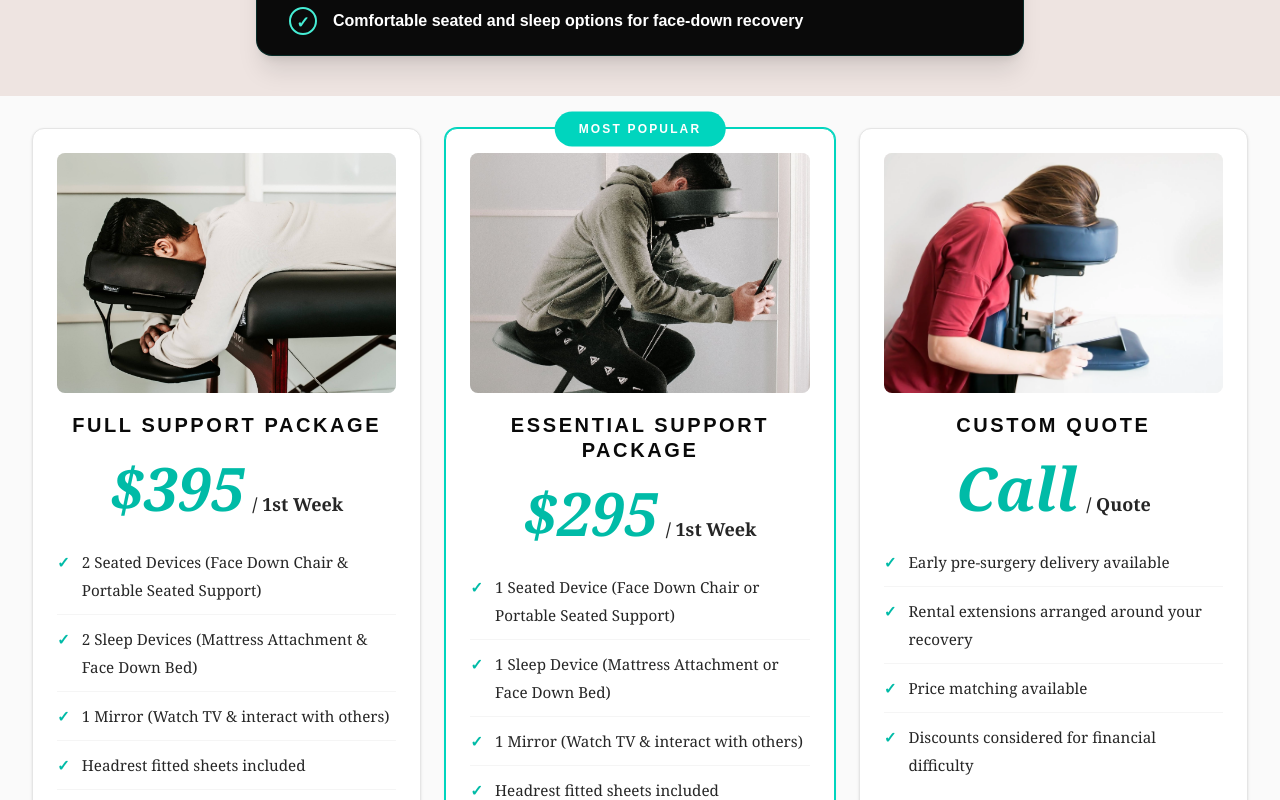
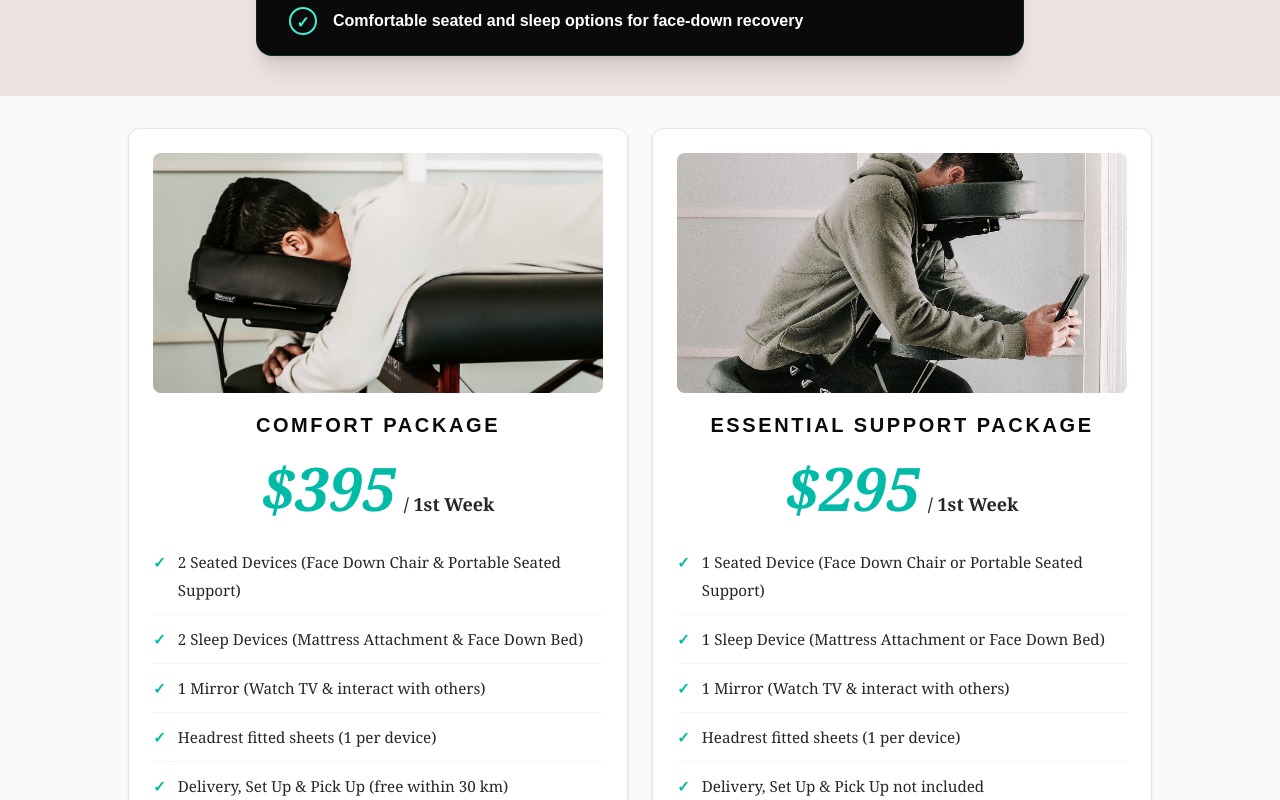
Before and after one commit to vitrectomyrentals/vitrectomy-healing, a Next.js app: page / in a window 1280 px wide. Shown: the part 940-1740 px from the top of the page. Built offline with nearby package versions, Linux system fonts and the light colour scheme.

Commit message:
Update hero title and pricing packages

```diff
--- a/app/page.tsx
+++ b/app/page.tsx
@@ -11,61 +11,42 @@ export const metadata = buildMetadata({
 
 const packages = [
   {
-    title: "Full Support Package",
+    title: "Comfort Package",
     subtitle: "Complete seated and sleep support for face-down recovery",
     price: "$395",
     duration: "/ 1st Week",
     ctaTheme: "dark",
     image: "/sleep2.jpg",
-    imageAlt: "Face down recovery bed included with the Full Support Package",
+    imageAlt: "Face down recovery bed included with the Comfort Package",
     imageClassName: "object-cover object-[center_45%]",
-    orderClassName: "order-2 lg:order-none",
+    orderClassName: "order-1 lg:order-none",
     features: [
       "2 Seated Devices (Face Down Chair & Portable Seated Support)",
       "2 Sleep Devices (Mattress Attachment & Face Down Bed)",
       "1 Mirror (Watch TV & interact with others)",
-      "Headrest fitted sheets included",
-      "Free Delivery, Set Up & Pick Up (within 30 km)",
+      "Headrest fitted sheets (1 per device)",
+      "Delivery, Set Up & Pick Up (free within 30 km)",
     ],
     exclusions: ["2nd week: $200 + tax"],
   },
   {
-    label: "Most Popular",
     title: "Essential Support Package",
     subtitle: "Core face-down equipment for focused recovery",
     price: "$295",
     duration: "/ 1st Week",
-    featured: true,
     ctaTheme: "teal",
     image: "/chair.jpg",
     imageAlt: "Face down chair included with the Essential Support Package",
     imageClassName: "object-cover object-[center_25%]",
-    orderClassName: "order-1 lg:order-none",
+    orderClassName: "order-2 lg:order-none",
     features: [
       "1 Seated Device (Face Down Chair or Portable Seated Support)",
       "1 Sleep Device (Mattress Attachment or Face Down Bed)",
       "1 Mirror (Watch TV & interact with others)",
-      "Headrest fitted sheets included",
-      "Flexible pickup or delivery options",
+      "Headrest fitted sheets (1 per device)",
+      "Delivery, Set Up & Pick Up not included",
     ],
-    exclusions: ["Delivery, setup & pickup not included", "2nd week: $150 + tax"],
-  },
-  {
-    title: "Custom Quote",
-    subtitle: "Personalized support for your surgery timeline",
-    price: "Call",
-    duration: "/ Quote",
-    ctaTheme: "dark",
-    image: "/seated3.webp",
-    imageAlt: "Portable seated face down support available for custom vitrectomy recovery rentals",
-    imageClassName: "object-cover object-[center_48%]",
-    orderClassName: "order-3 lg:order-none",
-    features: [
-      "Early pre-surgery delivery available",
-      "Rental extensions arranged around your recovery",
-      "Price matching available",
-      "Discounts considered for financial difficulty",
-    ],
+    exclusions: ["2nd week: $150 + tax"],
   },
 ];
 
@@ -88,7 +69,7 @@ export default function Home() {
               Canada Vitrectomy Equipment
             </p>
             <h1 className="whitespace-nowrap text-[2.28rem] font-black leading-[0.92] tracking-tight text-[#081936] min-[420px]:text-[2.45rem] sm:text-5xl">
-              Vitrectomy Healing
+              Face Down Recovery Rentals
             </h1>
             <div className="mx-auto mt-4 h-1 w-24 rounded-full bg-teal-400" />
             <p className="mx-auto mt-4 max-w-lg text-pretty text-base leading-7 text-neutral-800 sm:text-lg">
@@ -153,7 +134,7 @@ export default function Home() {
           <div className="mx-auto mt-5 max-w-5xl text-center">
             <p className="mb-2 text-xs font-black uppercase tracking-[0.28em] text-teal-700">Canada Vitrectomy Equipment</p>
             <h1 className="text-balance text-6xl font-black leading-[0.92] tracking-tight text-[#081936] xl:text-7xl">
-              Vitrectomy Healing
+              Face Down Recovery Rentals
             </h1>
             <div className="mx-auto mt-3 h-1 w-24 rounded-full bg-teal-400" />
             <p className="mx-auto mt-3 max-w-2xl text-pretty text-lg leading-8 text-neutral-800">
@@ -191,7 +172,7 @@ export default function Home() {
       </section>
 
       <section id="prices" className="bg-neutral-50 px-4 pb-7 pt-6 sm:px-8 lg:pb-9 lg:pt-8">
-        <div className="mx-auto grid max-w-7xl gap-6 lg:grid-cols-3 lg:items-start lg:gap-6">
+        <div className="mx-auto grid max-w-5xl gap-6 lg:grid-cols-2 lg:items-start lg:gap-6">
           {packages.map((pkg) => (
             <article
               key={pkg.title}
--- a/app/prices/page.tsx
+++ b/app/prices/page.tsx
@@ -13,61 +13,42 @@ export const metadata: Metadata = buildMetadata({
 
 const packages = [
   {
-    title: "Full Support Package",
+    title: "Comfort Package",
     subtitle: "Complete seated and sleep support for face-down recovery",
     price: "$395",
     duration: "/ 1st Week",
     ctaTheme: "dark",
     image: "/sleep2.jpg",
-    imageAlt: "Face down recovery bed included with the Full Support Package",
+    imageAlt: "Face down recovery bed included with the Comfort Package",
     imageClassName: "object-cover object-[center_45%]",
-    orderClassName: "order-2 lg:order-none",
+    orderClassName: "order-1 lg:order-none",
     features: [
       "2 Seated Devices (Face Down Chair & Portable Seated Support)",
       "2 Sleep Devices (Mattress Attachment & Face Down Bed)",
       "1 Mirror (Watch TV & interact with others)",
-      "Headrest fitted sheets included",
-      "Free Delivery, Set Up & Pick Up (within 30 km)",
+      "Headrest fitted sheets (1 per device)",
+      "Delivery, Set Up & Pick Up (free within 30 km)",
     ],
     exclusions: ["2nd week: $200 + tax"],
   },
   {
-    label: "Most Popular",
     title: "Essential Support Package",
     subtitle: "Core face-down equipment for focused recovery",
     price: "$295",
     duration: "/ 1st Week",
-    featured: true,
     ctaTheme: "teal",
     image: "/chair.jpg",
     imageAlt: "Face down chair included with the Essential Support Package",
     imageClassName: "object-cover object-[center_25%]",
-    orderClassName: "order-1 lg:order-none",
+    orderClassName: "order-2 lg:order-none",
     features: [
       "1 Seated Device (Face Down Chair or Portable Seated Support)",
       "1 Sleep Device (Mattress Attachment or Face Down Bed)",
       "1 Mirror (Watch TV & interact with others)",
-      "Headrest fitted sheets included",
-      "Flexible pickup or delivery options",
+      "Headrest fitted sheets (1 per device)",
+      "Delivery, Set Up & Pick Up not included",
     ],
-    exclusions: ["Delivery, setup & pickup not included", "2nd week: $150 + tax"],
-  },
-  {
-    title: "Custom Quote",
-    subtitle: "Personalized support for your surgery timeline",
-    price: "Call",
-    duration: "/ Quote",
-    ctaTheme: "dark",
-    image: "/seated3.webp",
-    imageAlt: "Portable seated face down support available for custom vitrectomy recovery rentals",
-    imageClassName: "object-cover object-[center_48%]",
-    orderClassName: "order-3 lg:order-none",
-    features: [
-      "Early pre-surgery delivery available",
-      "Rental extensions arranged around your recovery",
-      "Price matching available",
-      "Discounts considered for financial difficulty",
-    ],
+    exclusions: ["2nd week: $150 + tax"],
   },
 ];
 
@@ -126,7 +107,7 @@ export default function PricesPage() {
             Choose the recovery package that best fits your needs
           </h1>
 
-          <div className="mx-auto mt-7 grid max-w-7xl gap-6 sm:mt-9 lg:grid-cols-3 lg:items-stretch lg:gap-6">
+          <div className="mx-auto mt-7 grid max-w-5xl gap-6 sm:mt-9 lg:grid-cols-2 lg:items-stretch lg:gap-6">
             {packages.map((pkg) => (
               <article
                 key={pkg.title}
```
